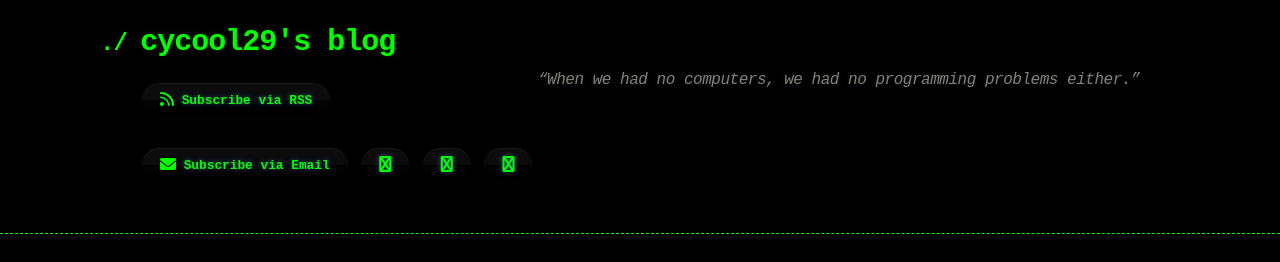
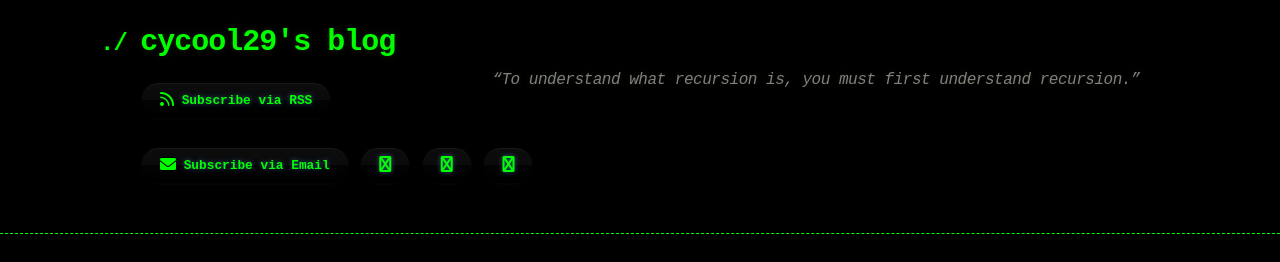
Before and after one commit to cycool29/cycool29.github.io, a Jekyll site: the page built from index.md, in a window 1280 px wide and 900 px high. Shown: the top 262 px of the window. Built offline with Jekyll 4.4.1, drawn with Linux system fonts in a browser that asks for light colours; a style sheet for code colours, icons or effects is not loaded.

Commit message:
Update quotes

```diff
--- a/_config.yml
+++ b/_config.yml
@@ -1,5 +1,5 @@
 title: cycool29's blog
-description: "“When we had no computers, we had no programming problems either.” "
+description: "“To understand what recursion is, you must first understand recursion.” "
 bio: A high school student. Intermediate in Python, Git, Bash. Learning JavaScript. He/Him. "
 author: cycool29
 url: https://cycool29.github.io
```
